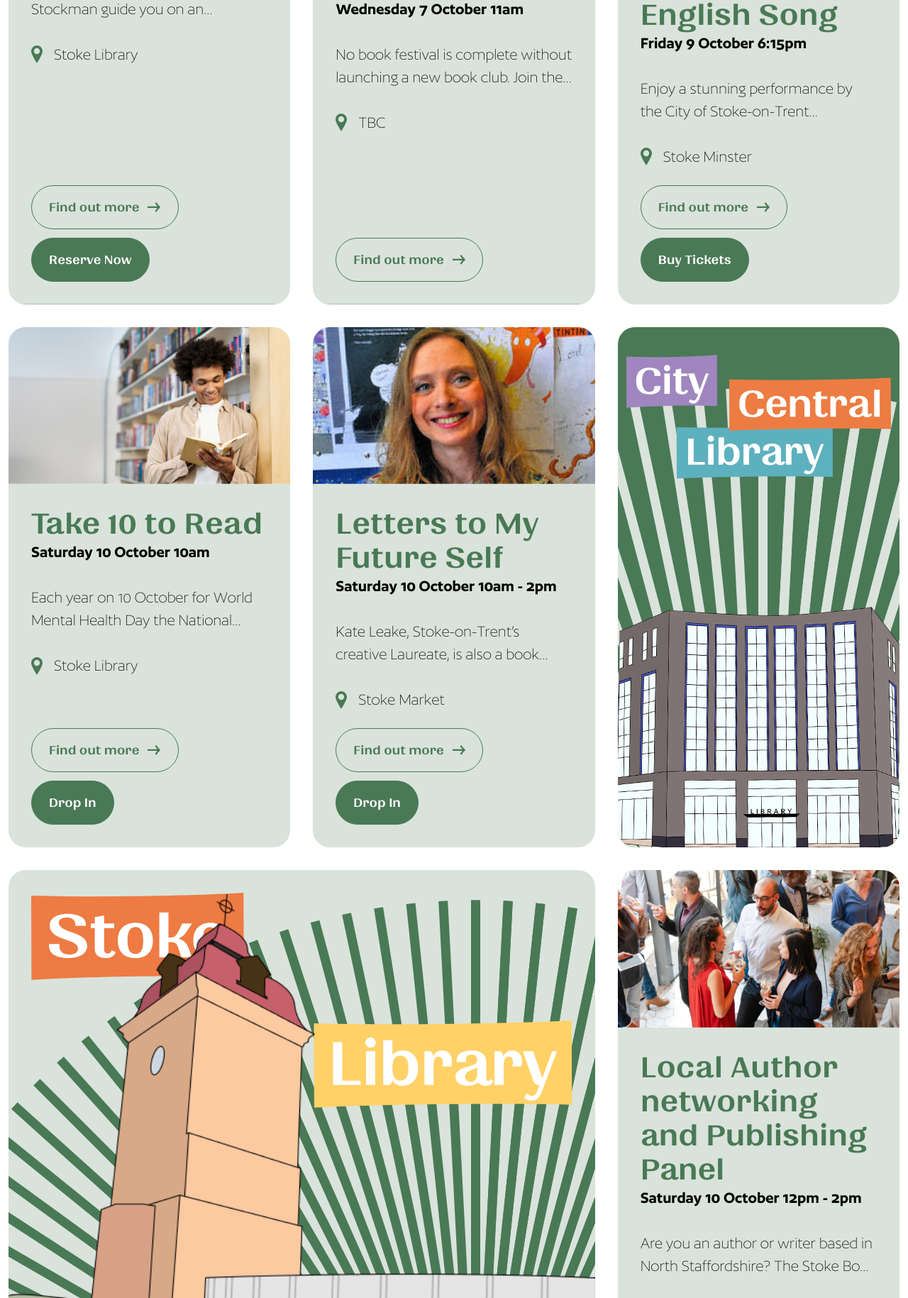
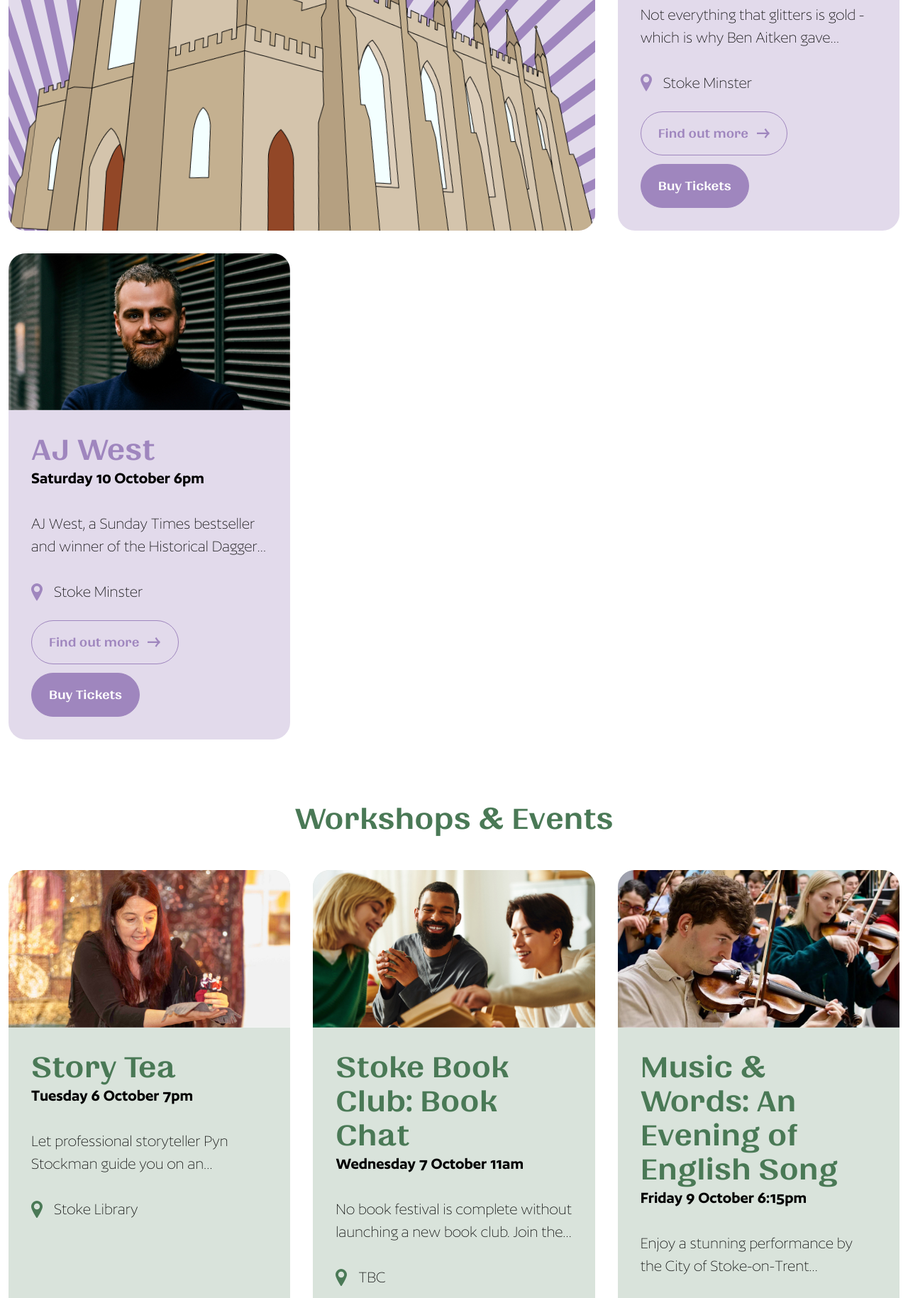
Before and after one commit to StarbotsCreativeLtd/Stoke-book-festival-website, a website: page docs/index.html in a window 1280 px wide. Shown: the part 3860-5689 px from the top of the page at 71% size. Drawn offline with nearby package versions, Linux system fonts and the light colour scheme; files whose address does not match are found by name.

Commit message:
chore add new event

```diff
--- a/docs/data/activities.json
+++ b/docs/data/activities.json
@@ -4,7 +4,7 @@
     "date": "Tuesday 6 October 7pm",
     "location": "Stoke Library",
     "cta": "Reserve Now",
-    "price": "£5",
+    "price": "£10.50",
     "audience": "14+",
     "content": "Let professional storyteller Pyn Stockman guide you on an extraordinary storytelling journey while you brew your own ‘StoryTea’ in a Staffordshire-made cup. As you listen to the story, ingredients mentioned throughout the book will become part of your unique story tea, which you can enjoy while sitting back and relaxing to the audible tale.",
     "image": "./assets/images/event-images/StoryTea.jpg",
--- a/docs/data/authorEvents.json
+++ b/docs/data/authorEvents.json
@@ -59,6 +59,18 @@
     "alt": "Verity Babbs",
     "ticketLink": "https://fatso.ma/fpckc"
   },
+   {
+    "title": "Ben Aitken | Sh*tty Breaks: A Celebration of Unsung Cities",
+    "date": "Saturday 10 October 3pm",
+    "location": "Stoke Minster",
+    "cta": "Buy Tickets",
+    "price": "£10",
+    "audience": "18+",
+    "content": "Not everything that glitters is gold - which is why Ben Aitken gave Manchester the cold shoulder and went to Preston instead. Hailing from Portsmouth, Ben knew from experience that unfashionable places could be quietly brilliant. So, over the course of a year, the author visited twelve of the least popular spots in the UK and Ireland for a city break. The motivation wasn't to take the mickey or stick the boot in, but to seek out the good stuff. By doing so, he hoped to demonstrate that anywhere - like anyone - can be interesting and nourishing and enjoyable if approached in the right fashion. Even Wolverhampton! By ghosting Bath and giving Lisbon the boot, the book champions the unsung in an algorithmic, over-signposted world dominated by celebs and hotspots. Cheeky weekend in Milton Keynes anyone?",
+    "image": "./assets/images/event-images/Ben Aitken.jpg",
+    "alt": "Ben Aitken",
+    "ticketLink": "https://fatso.ma/f5knb"
+  },
   {
     "title": "AJ West",
     "date": "Saturday 10 October 6pm",
--- a/docs/index.html
+++ b/docs/index.html
@@ -185,7 +185,7 @@
             we’re bringing those qualities together for the first Stoke-on-Trent Book Festival.
           </p>
           <p>
-            We break down barriers to participation by making literature, learning, learning and
+            We break down barriers to participation by making literature, learning and
             culture more accessible, championing literacy, inspiring creativity and helping people
             across the city build confidence and power with words.
           </p>
```
Also changed, not shown: docs/assets/images/event-images/Ben Aitken.jpg (added).
